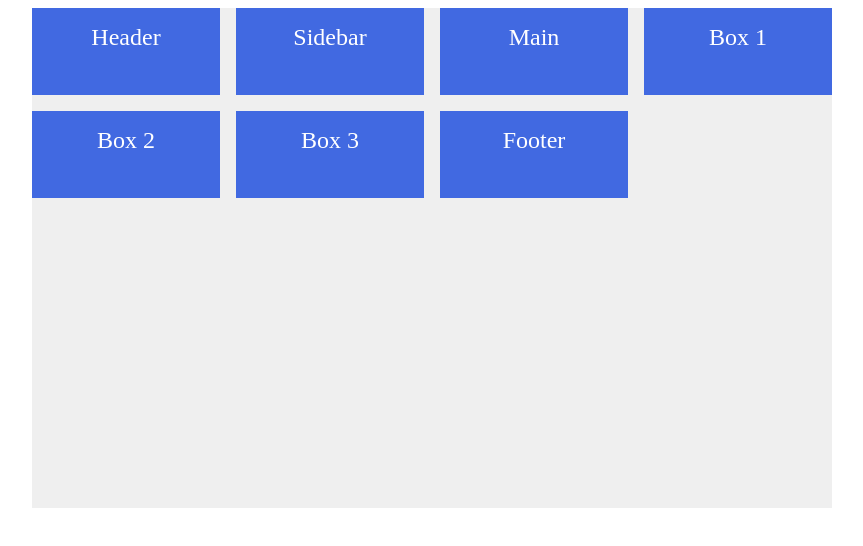
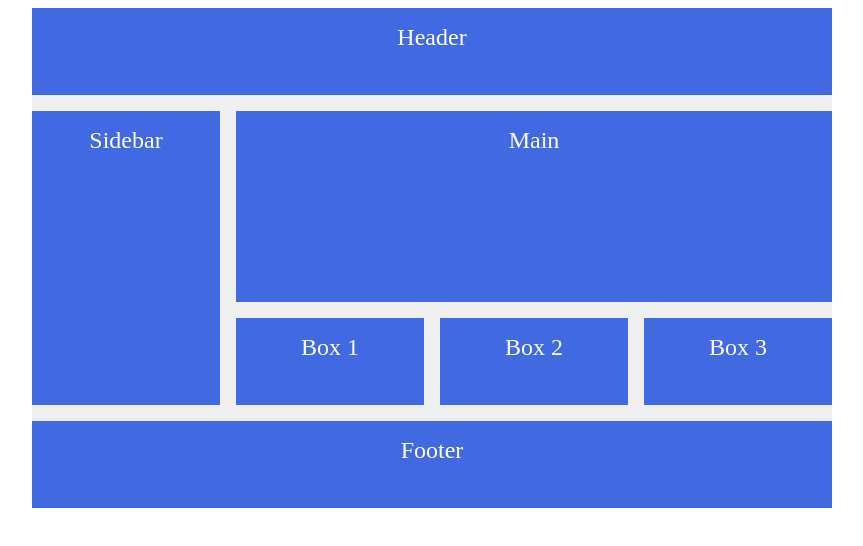
Before and after one commit to kratis9/Css-Grid, a plain HTML site: page second.html in a window 1280 px wide. Shown: the whole page, without its empty margins (208-1071 px from the left). Drawn offline with Linux system fonts and the light colour scheme.

Commit message:
set properties for grid-area for all fields

```diff
--- a/second.css
+++ b/second.css
@@ -25,22 +25,29 @@
 }
 
 .header {
+  grid-area: header;
 }
 
 .sidebar {
+  grid-area: sidebar;
 }
 
 .main {
+  grid-area: main;
 }
 
 .box-1 {
+  grid-area: box-1;
 }
 
 .box-2 {
+  grid-area: box-2;
 }
 
 .box-3 {
+  grid-area: box-3;
 }
 
 .footer {
+  grid-area: footer;
 }
```
